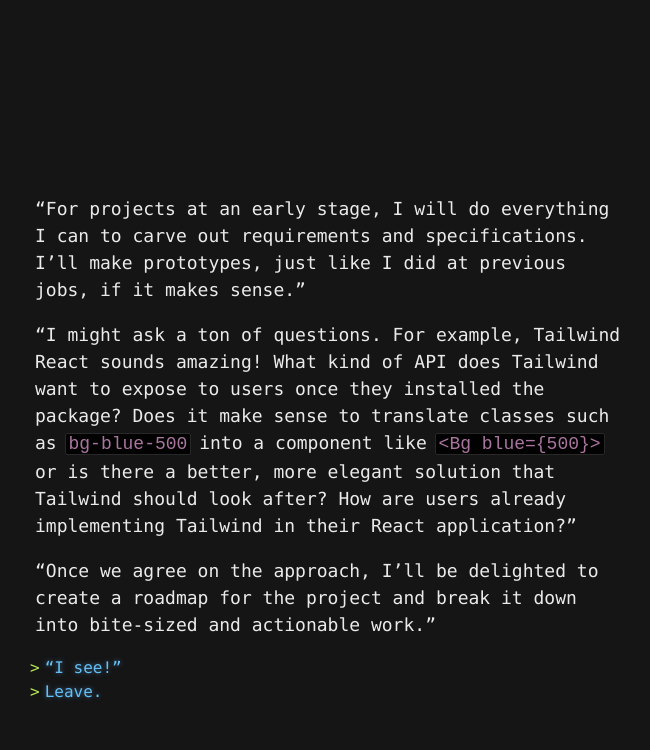
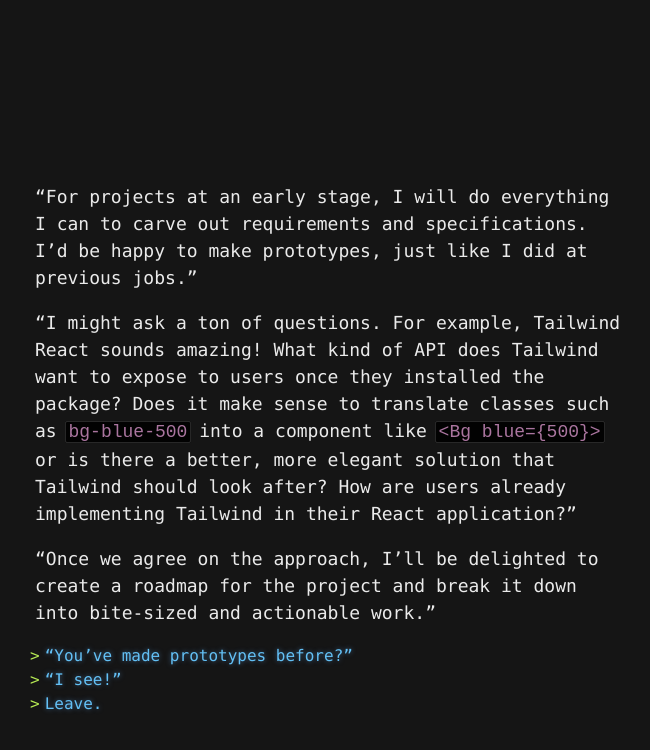
Before and after one commit to yvesgurcan/adventure, a Jekyll site: the page built from future-early.md, in a window 1280 px wide. Shown: the top 750 px of the page, without its empty margins (310-960 px from the left). Built offline with Jekyll 4.4.1, drawn with Linux system fonts in a browser that asks for light colours; our own code applies the rules of GitHub Pages for plain Markdown files.

Commit message:
Update future-early.md

```diff
--- a/future-early.md
+++ b/future-early.md
@@ -1,8 +1,9 @@
-"For projects at an early stage, I will do everything I can to carve out requirements and specifications. I'll make prototypes, just like I did at previous jobs, if it makes sense."
+"For projects at an early stage, I will do everything I can to carve out requirements and specifications. I'd be happy to make prototypes, just like I did at previous jobs."
 
 "I might ask a ton of questions. For example, Tailwind React sounds amazing! What kind of API does Tailwind want to expose to users once they installed the package? Does it make sense to translate classes such as `bg-blue-500` into a component like `<Bg blue={500}>` or is there a better, more elegant solution that Tailwind should look after? How are users already implementing Tailwind in their React application?"
 
 "Once we agree on the approach, I'll be delighted to create a roadmap for the project and break it down into bite-sized and actionable work."
 
+- ["You've made prototypes before?"](skillbuilder.md)
 - ["I see!"](future.md)
 - [Leave.](leave.md)
```
